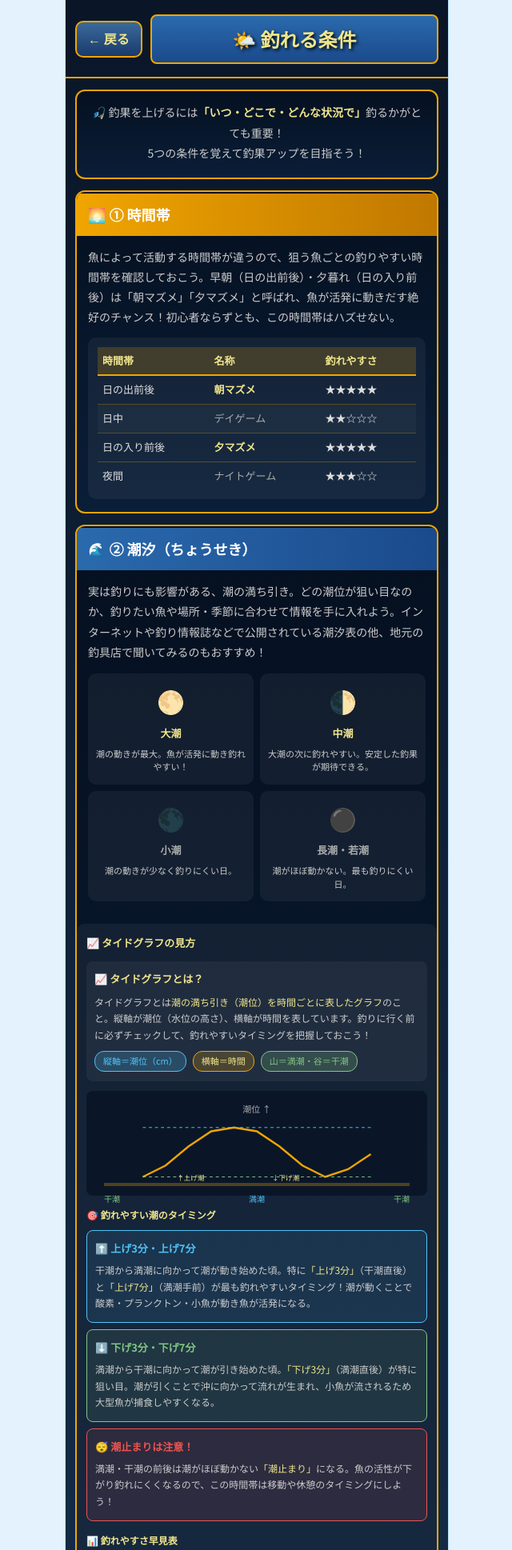
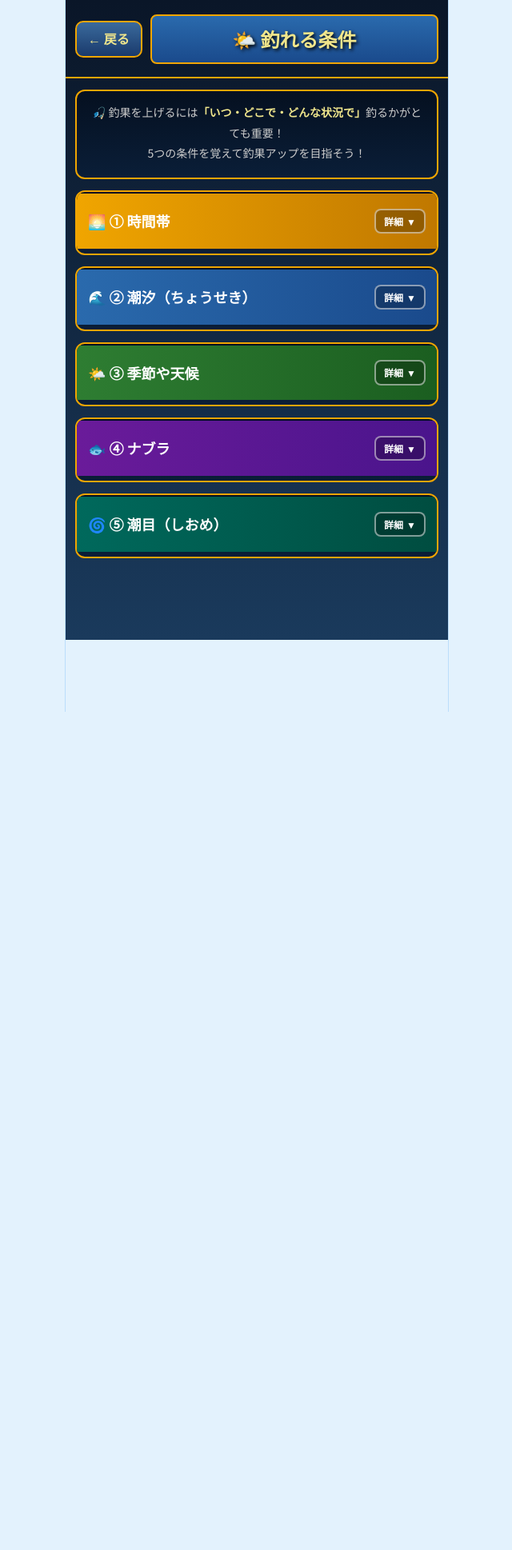
Before and after one commit to ren1225A/tsuri-tama-go, a Flask app: page /learn/conditions in a window 1280 px wide. Shown: the top 1938 px of the page at 80% size, without its empty margins (319-959 px from the left). After the commit the page ends 890 px from the top, so only its background shows below. Run offline with Flask 3, Linux system fonts and the light colour scheme; some web fonts are replaced.

Commit message:
釣れる条件・写真追加

```diff
--- a/templates/conditions.html
+++ b/templates/conditions.html
@@ -1,3 +1,4 @@
+
 {% extends "base.html" %}
 
 {% block bottom_nav %}{% endblock %}
@@ -18,7 +19,7 @@
         </div>
     </div>
 
-    <!-- イントロ -->
+    <!-- 現在の釣れやすさ（ワイヤーフレームのトップボックス） -->
     <div style="margin:14px 12px; background:linear-gradient(180deg,#051020,#0a1e38); border:2px solid #f0a500; border-radius:12px; padding:14px;">
         <p style="color:#ccc; font-size:clamp(12px,3vw,14px); line-height:1.8; text-align:center;">
             🎣 釣果を上げるには<span style="color:#f0e68c; font-weight:bold;">「いつ・どこで・どんな状況で」</span>釣るかがとても重要！<br>
@@ -28,9 +29,15 @@
 
     <!-- ① 時間帯 -->
     <div style="margin:0 12px 14px; background:linear-gradient(180deg,#051020,#0a1e38); border:2px solid #f0a500; border-radius:12px; overflow:hidden;">
-        <div style="background:linear-gradient(90deg,#f0a500,#c07800); padding:10px 14px;">
+        <!-- ヘッダー行（タイトル＋詳細ボタン） -->
+        <div onclick="toggleSection('sec1')" style="background:linear-gradient(90deg,#f0a500,#c07800); padding:18px 14px; display:flex; align-items:center; justify-content:space-between; cursor:pointer; user-select:none;">
             <div style="color:#fff; font-size:clamp(15px,4vw,18px); font-weight:bold;">🌅 ① 時間帯</div>
+            <div id="sec1-btn" style="background:rgba(0,0,0,0.25); border:2px solid rgba(255,255,255,0.5); border-radius:8px; padding:4px 10px; color:#fff; font-size:12px; font-weight:bold; display:flex; align-items:center; gap:4px; transition:all 0.2s;">
+                詳細 <span id="sec1-arrow" style="display:inline-block; transition:transform 0.3s;">▼</span>
             </div>
+        </div>
+        <!-- 折りたたみコンテンツ -->
+        <div id="sec1" style="max-height:0; overflow:hidden; transition:max-height 0.4s ease;">
             <div style="padding:14px;">
                 <p style="color:#ccc; font-size:clamp(12px,3vw,14px); line-height:1.8; margin-bottom:12px;">
                     魚によって活動する時間帯が違うので、狙う魚ごとの釣りやすい時間帯を確認しておこう。早朝（日の出前後）・夕暮れ（日の入り前後）は「朝マズメ」「夕マズメ」と呼ばれ、魚が活発に動きだす絶好のチャンス！初心者ならずとも、この時間帯はハズせない。
@@ -66,12 +73,17 @@
                 </div>
             </div>
         </div>
+    </div>
 
     <!-- ② 潮汐 -->
     <div style="margin:0 12px 14px; background:linear-gradient(180deg,#051020,#0a1e38); border:2px solid #f0a500; border-radius:12px; overflow:hidden;">
-        <div style="background:linear-gradient(90deg,#2a6aad,#1a4a8c); padding:10px 14px;">
+        <div onclick="toggleSection('sec2')" style="background:linear-gradient(90deg,#2a6aad,#1a4a8c); padding:18px 14px; display:flex; align-items:center; justify-content:space-between; cursor:pointer; user-select:none;">
             <div style="color:#fff; font-size:clamp(15px,4vw,18px); font-weight:bold;">🌊 ② 潮汐（ちょうせき）</div>
+            <div id="sec2-btn" style="background:rgba(0,0,0,0.25); border:2px solid rgba(255,255,255,0.5); border-radius:8px; padding:4px 10px; color:#fff; font-size:12px; font-weight:bold; display:flex; align-items:center; gap:4px; transition:all 0.2s;">
+                詳細 <span id="sec2-arrow" style="display:inline-block; transition:transform 0.3s;">▼</span>
             </div>
+        </div>
+        <div id="sec2" style="max-height:0; overflow:hidden; transition:max-height 0.4s ease;">
             <div style="padding:14px;">
                 <p style="color:#ccc; font-size:clamp(12px,3vw,14px); line-height:1.8; margin-bottom:12px;">
                     実は釣りにも影響がある、潮の満ち引き。どの潮位が狙い目なのか、釣りたい魚や場所・季節に合わせて情報を手に入れよう。インターネットや釣り情報誌などで公開されている潮汐表の他、地元の釣具店で聞いてみるのもおすすめ！
@@ -98,11 +110,8 @@
                         <p style="color:#ccc; font-size:11px; line-height:1.5;">潮がほぼ動かない。最も釣りにくい日。</p>
                     </div>
                 </div>
-        </div>
-        <!-- タイドグラフの見方 -->
                 <div style="margin-top:12px; background:rgba(255,255,255,0.05); border-radius:10px; padding:12px;">
                     <div style="color:#f0e68c; font-size:13px; font-weight:bold; margin-bottom:10px;">📈 タイドグラフの見方</div>
-                <!-- タイドグラフとは -->
                     <div style="background:rgba(255,255,255,0.05); border-radius:8px; padding:10px; margin-bottom:12px;">
                         <div style="color:#f0e68c; font-size:13px; font-weight:bold; margin-bottom:6px;">📈 タイドグラフとは？</div>
                         <p style="color:#ccc; font-size:clamp(11px,3vw,12px); line-height:1.7;">
@@ -114,27 +123,15 @@
                             <span style="background:rgba(129,199,132,0.2); border:1px solid #81c784; border-radius:12px; padding:3px 10px; font-size:11px; color:#81c784;">山＝満潮・谷＝干潮</span>
                         </div>
                     </div>
-
-                <!-- グラフ図解 -->
                     <div style="background:#0a1628; border-radius:8px; padding:12px; margin-bottom:12px; text-align:center;">
                         <div style="color:#aaa; font-size:11px; margin-bottom:6px;">潮位 ↑</div>
                         <div style="position:relative; height:80px; margin:0 10px;">
-                        <!-- グラフ線をCSSで表現 -->
                             <div style="position:absolute; bottom:0; left:0; right:0; height:2px; background:rgba(240,165,0,0.3);"></div>
                             <svg viewBox="0 0 300 80" style="width:100%; height:100%;">
-                            <polyline
-                                points="0,70 30,55 60,30 90,10 120,5 150,10 180,30 210,55 240,70 270,60 300,40"
-                                fill="none"
-                                stroke="#f0a500"
-                                stroke-width="2.5"
-                            />
-                            <!-- 満潮ライン -->
+                                <polyline points="0,70 30,55 60,30 90,10 120,5 150,10 180,30 210,55 240,70 270,60 300,40" fill="none" stroke="#f0a500" stroke-width="2.5"/>
                                 <line x1="0" y1="5" x2="300" y2="5" stroke="#4fc3f7" stroke-width="1" stroke-dasharray="4"/>
-                            <!-- 干潮ライン -->
                                 <line x1="0" y1="70" x2="300" y2="70" stroke="#81c784" stroke-width="1" stroke-dasharray="4"/>
-                            <!-- 上げラベル -->
                                 <text x="45" y="75" fill="#f0e68c" font-size="9">↑上げ潮</text>
-                            <!-- 下げラベル -->
                                 <text x="170" y="75" fill="#f0e68c" font-size="9">↓下げ潮</text>
                             </svg>
                             <div style="display:flex; justify-content:space-between; margin-top:2px;">
@@ -144,31 +141,19 @@
                             </div>
                         </div>
                     </div>
-
-                <!-- 上げ3・下げ3の説明 -->
                     <div style="color:#f0e68c; font-size:12px; font-weight:bold; margin-bottom:8px;">🎯 釣れやすい潮のタイミング</div>
                     <div style="background:rgba(79,195,247,0.1); border:1px solid #4fc3f7; border-radius:8px; padding:10px; margin-bottom:8px;">
                         <div style="color:#4fc3f7; font-weight:bold; font-size:13px; margin-bottom:4px;">⬆️ 上げ3分・上げ7分</div>
-                    <p style="color:#ccc; font-size:clamp(11px,3vw,12px); line-height:1.7;">
-                        干潮から満潮に向かって潮が動き始めた頃。特に<span style="color:#f0e68c;">「上げ3分」</span>（干潮直後）と<span style="color:#f0e68c;">「上げ7分」</span>（満潮手前）が最も釣れやすいタイミング！潮が動くことで酸素・プランクトン・小魚が動き魚が活発になる。
-                    </p>
+                        <p style="color:#ccc; font-size:clamp(11px,3vw,12px); line-height:1.7;">干潮から満潮に向かって潮が動き始めた頃。特に<span style="color:#f0e68c;">「上げ3分」</span>（干潮直後）と<span style="color:#f0e68c;">「上げ7分」</span>（満潮手前）が最も釣れやすいタイミング！</p>
                     </div>
-
                     <div style="background:rgba(129,199,132,0.1); border:1px solid #81c784; border-radius:8px; padding:10px; margin-bottom:8px;">
                         <div style="color:#81c784; font-weight:bold; font-size:13px; margin-bottom:4px;">⬇️ 下げ3分・下げ7分</div>
-                    <p style="color:#ccc; font-size:clamp(11px,3vw,12px); line-height:1.7;">
-                        満潮から干潮に向かって潮が引き始めた頃。<span style="color:#f0e68c;">「下げ3分」</span>（満潮直後）が特に狙い目。潮が引くことで沖に向かって流れが生まれ、小魚が流されるため大型魚が捕食しやすくなる。
-                    </p>
+                        <p style="color:#ccc; font-size:clamp(11px,3vw,12px); line-height:1.7;">満潮から干潮に向かって潮が引き始めた頃。<span style="color:#f0e68c;">「下げ3分」</span>（満潮直後）が特に狙い目。</p>
                     </div>
-
                     <div style="background:rgba(239,83,80,0.1); border:1px solid #ef5350; border-radius:8px; padding:10px;">
                         <div style="color:#ef5350; font-weight:bold; font-size:13px; margin-bottom:4px;">😴 潮止まりは注意！</div>
-                    <p style="color:#ccc; font-size:clamp(11px,3vw,12px); line-height:1.7;">
-                        満潮・干潮の前後は潮がほぼ動かない<span style="color:#f0e68c;">「潮止まり」</span>になる。魚の活性が下がり釣れにくくなるので、この時間帯は移動や休憩のタイミングにしよう！
-                    </p>
+                        <p style="color:#ccc; font-size:clamp(11px,3vw,12px); line-height:1.7;">満潮・干潮の前後は潮がほぼ動かない<span style="color:#f0e68c;">「潮止まり」</span>。魚の活性が下がり釣れにくくなる。</p>
                     </div>
-
-                <!-- 早見表 -->
                     <div style="margin-top:10px;">
                         <div style="color:#f0e68c; font-size:12px; font-weight:bold; margin-bottom:6px;">📊 釣れやすさ早見表</div>
                         <table style="width:100%; border-collapse:collapse; font-size:clamp(10px,2.8vw,12px);">
@@ -200,15 +185,21 @@
                     </div>
                 </div>
             </div>
+        </div>
+    </div>
 
     <!-- ③ 季節や天候 -->
     <div style="margin:0 12px 14px; background:linear-gradient(180deg,#051020,#0a1e38); border:2px solid #f0a500; border-radius:12px; overflow:hidden;">
-        <div style="background:linear-gradient(90deg,#2e7d32,#1b5e20); padding:10px 14px;">
+        <div onclick="toggleSection('sec3')" style="background:linear-gradient(90deg,#2e7d32,#1b5e20); padding:18px 14px; display:flex; align-items:center; justify-content:space-between; cursor:pointer; user-select:none;">
             <div style="color:#fff; font-size:clamp(15px,4vw,18px); font-weight:bold;">🌤️ ③ 季節や天候</div>
+            <div id="sec3-btn" style="background:rgba(0,0,0,0.25); border:2px solid rgba(255,255,255,0.5); border-radius:8px; padding:4px 10px; color:#fff; font-size:12px; font-weight:bold; display:flex; align-items:center; gap:4px; transition:all 0.2s;">
+                詳細 <span id="sec3-arrow" style="display:inline-block; transition:transform 0.3s;">▼</span>
             </div>
+        </div>
+        <div id="sec3" style="max-height:0; overflow:hidden; transition:max-height 0.4s ease;">
             <div style="padding:14px;">
                 <p style="color:#ccc; font-size:clamp(12px,3vw,14px); line-height:1.8; margin-bottom:12px;">
-                魚ごとに「活動しやすい水温」や「釣りやすいシーズン」はある程度決まっているので、狙う魚がどの季節に釣りやすいのか、ベストシーズンを把握しておこう。また、天候も釣りやすさを左右する大事なポイント。晴天・雨上がり・風が強い日など、天候ごとの特性も確認しよう！
+                    魚ごとに「活動しやすい水温」や「釣りやすいシーズン」はある程度決まっているので、狙う魚がどの季節に釣りやすいのか、ベストシーズンを把握しておこう。また、天候も釣りやすさを左右する大事なポイント。
                 </p>
                 <div style="background:rgba(255,255,255,0.05); border-radius:10px; padding:12px;">
                     <table style="width:100%; border-collapse:collapse; font-size:clamp(11px,3vw,13px);">
@@ -241,16 +232,27 @@
                 </div>
             </div>
         </div>
+    </div>
 
     <!-- ④ ナブラ -->
     <div style="margin:0 12px 14px; background:linear-gradient(180deg,#051020,#0a1e38); border:2px solid #f0a500; border-radius:12px; overflow:hidden;">
-        <div style="background:linear-gradient(90deg,#6a1b9a,#4a148c); padding:10px 14px;">
+        <div onclick="toggleSection('sec4')" style="background:linear-gradient(90deg,#6a1b9a,#4a148c); padding:18px 14px; display:flex; align-items:center; justify-content:space-between; cursor:pointer; user-select:none;">
             <div style="color:#fff; font-size:clamp(15px,4vw,18px); font-weight:bold;">🐟 ④ ナブラ</div>
+            <div id="sec4-btn" style="background:rgba(0,0,0,0.25); border:2px solid rgba(255,255,255,0.5); border-radius:8px; padding:4px 10px; color:#fff; font-size:12px; font-weight:bold; display:flex; align-items:center; gap:4px; transition:all 0.2s;">
+                詳細 <span id="sec4-arrow" style="display:inline-block; transition:transform 0.3s;">▼</span>
             </div>
+        </div>
+        <div id="sec4" style="max-height:0; overflow:hidden; transition:max-height 0.4s ease;">
             <div style="padding:14px;">
                 <p style="color:#ccc; font-size:clamp(12px,3vw,14px); line-height:1.8; margin-bottom:12px;">
                     ナブラとは大型の肉食魚に追われた小魚が海面に追い詰められ、逃げ惑う状態のこと。目の前には追いつめた小魚がいて食い気はMAXまで高まっているので、釣り人にとっては絶好のチャンス！タイミングを逃さないように釣ろう！
                 </p>
+
+                <!-- ナブラの写真 -->
+                <div style="border-radius:10px; overflow:hidden; margin-bottom:12px; border:2px solid rgba(240,165,0,0.4); box-shadow:0 4px 16px rgba(0,0,0,0.5);">
+                    <img src="{{ url_for('static', filename='images/nabura.png') }}" alt="ナブラの様子" style="width:100%; display:block; object-fit:cover;">
+                    <div style="background:rgba(0,0,0,0.6); padding:6px 10px; color:#aaa; font-size:11px; text-align:center;">▲ ナブラ発生中。魚が海面に追い詰められている状態</div>
+                </div>
                 <div style="background:rgba(240,165,0,0.1); border-left:3px solid #f0a500; padding:10px; border-radius:4px;">
                     <p style="color:#f0e68c; font-size:clamp(11px,3vw,13px); line-height:1.7;">
                         💡 ナブラを見つけたらすぐにルアーを投げ込もう！鳥が海面をつついている場所はナブラのサインです。メタルジグやミノーが効果的！
@@ -258,16 +260,27 @@
                 </div>
             </div>
         </div>
+    </div>
 
     <!-- ⑤ 潮目 -->
     <div style="margin:0 12px 14px; background:linear-gradient(180deg,#051020,#0a1e38); border:2px solid #f0a500; border-radius:12px; overflow:hidden;">
-        <div style="background:linear-gradient(90deg,#00695c,#004d40); padding:10px 14px;">
+        <div onclick="toggleSection('sec5')" style="background:linear-gradient(90deg,#00695c,#004d40); padding:18px 14px; display:flex; align-items:center; justify-content:space-between; cursor:pointer; user-select:none;">
             <div style="color:#fff; font-size:clamp(15px,4vw,18px); font-weight:bold;">🌀 ⑤ 潮目（しおめ）</div>
+            <div id="sec5-btn" style="background:rgba(0,0,0,0.25); border:2px solid rgba(255,255,255,0.5); border-radius:8px; padding:4px 10px; color:#fff; font-size:12px; font-weight:bold; display:flex; align-items:center; gap:4px; transition:all 0.2s;">
+                詳細 <span id="sec5-arrow" style="display:inline-block; transition:transform 0.3s;">▼</span>
             </div>
+        </div>
+        <div id="sec5" style="max-height:0; overflow:hidden; transition:max-height 0.4s ease;">
             <div style="padding:14px;">
                 <p style="color:#ccc; font-size:clamp(12px,3vw,14px); line-height:1.8; margin-bottom:12px;">
                     潮目付近では流れがぶつかり、波立つことがある。それによって海中に空気が取り込まれやすくなり、周辺よりも海中の酸素濃度が上がる。魚にとっての快適な環境に理解を深め、釣れるコツを掴んでいこう！
                 </p>
+
+                <!-- 潮目の写真 -->
+                <div style="border-radius:10px; overflow:hidden; margin-bottom:12px; border:2px solid rgba(240,165,0,0.4); box-shadow:0 4px 16px rgba(0,0,0,0.5);">
+                    <img src="{{ url_for('static', filename='images/shiome.png') }}" alt="潮目の様子" style="width:100%; display:block; object-fit:cover;">
+                    <div style="background:rgba(0,0,0,0.6); padding:6px 10px; color:#aaa; font-size:11px; text-align:center;">▲ 海の色が変わる境目が潮目。ここに魚が集まる</div>
+                </div>
                 <div style="background:rgba(255,255,255,0.05); border-radius:10px; padding:12px;">
                     <div style="color:#f0e68c; font-size:13px; font-weight:bold; margin-bottom:8px;">潮目の見分け方</div>
                     <p style="color:#ccc; font-size:clamp(11px,3vw,13px); line-height:1.7;">
@@ -284,7 +297,41 @@
                 </div>
             </div>
         </div>
+    </div>
 
 </div>
 
+<style>
+/* ヘッダーをホバーしたとき少し明るく */
+[onclick]:hover { filter: brightness(1.1); }
+[onclick]:active { filter: brightness(0.9); }
+</style>
+
+<script>
+// 各セクションの展開状態を管理
+const openSections = {};
+
+function toggleSection(id) {
+    const content = document.getElementById(id);
+    const arrow   = document.getElementById(id + '-arrow');
+    const btn     = document.getElementById(id + '-btn');
+    const isOpen  = openSections[id];
+
+    if (isOpen) {
+        // 閉じる
+        content.style.maxHeight = '0';
+        arrow.style.transform = 'rotate(0deg)';
+        btn.textContent = '';
+        btn.innerHTML = '詳細 <span id="' + id + '-arrow" style="display:inline-block; transition:transform 0.3s; transform:rotate(0deg);">▼</span>';
+        openSections[id] = false;
+    } else {
+        // 開く（スクロール高さを取得して設定）
+        content.style.maxHeight = content.scrollHeight + 'px';
+        arrow.style.transform = 'rotate(180deg)';
+        btn.innerHTML = '閉じる <span id="' + id + '-arrow" style="display:inline-block; transition:transform 0.3s; transform:rotate(180deg);">▲</span>';
+        openSections[id] = true;
+    }
+}
+</script>
+
 {% endblock %}
```
Also changed, not shown: static/images/nabura.png (added), static/images/shiome.png (added), templates/Nabra Fishing Frenzy.png (added). Lines whose indentation alone changed are shown as unchanged.
